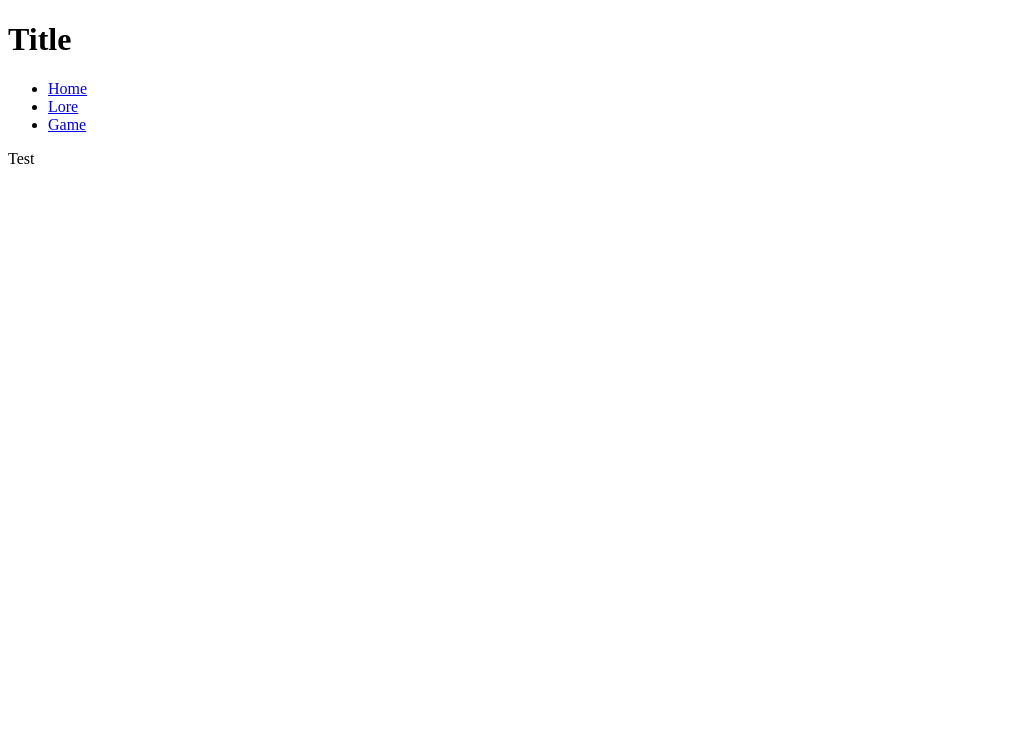
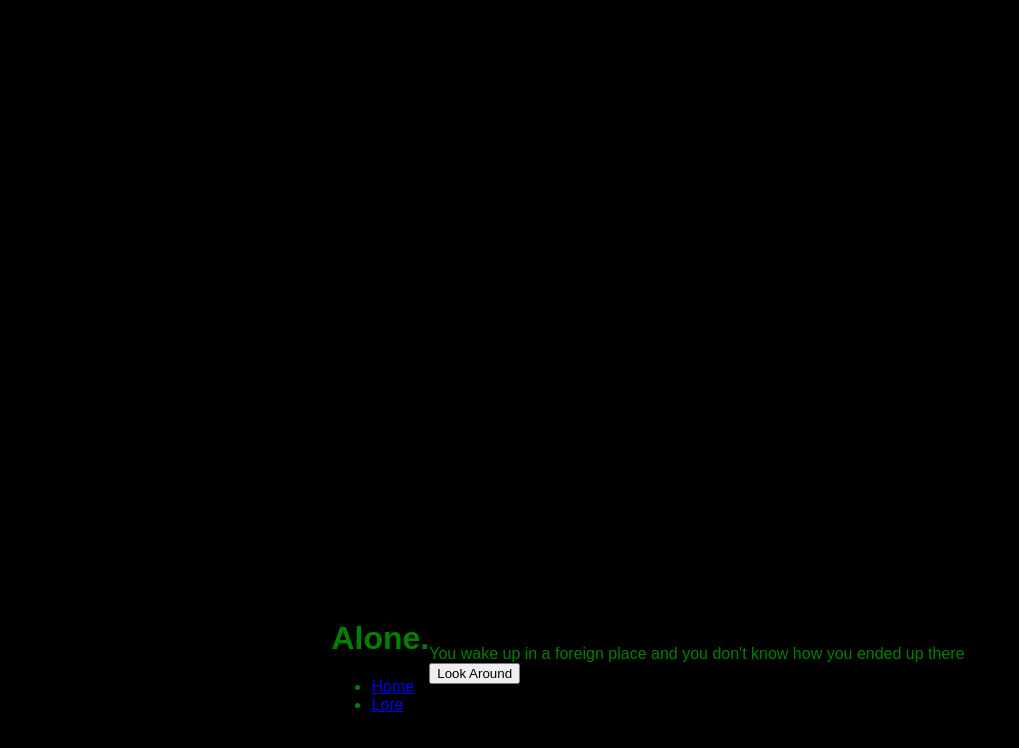
Before and after one commit to ThatLinuxNerd/Alone., a plain HTML site: page Game.html in a window 1280 px wide. Shown: the whole page, without its empty margins (0-1019 px from the left). Drawn offline with Linux system fonts and the light colour scheme.

Commit message:
Update Game.html

```diff
--- a/Game.html
+++ b/Game.html
@@ -1,6 +1,6 @@
 <!-- Project by Christopher Ferguson, Xavier Pittman,
      Christian Davlin, and Robert Fellows
-     Created for Kent Hack Enough 2022
+     Created for Kent Hack Enough 2022 -->
      <!DOCTYPE html>
      <html lang="en">
      <head>
@@ -12,6 +12,20 @@
          <title>Alone</title>
      </head>
      <body>
+        <!--
+        <div id="Body"
+            <header>
+              <h1>Alone.</h1>
+            </header>
+        <div id="navigation">
+            <nav>
+                <ul>
+                    <li><a href="index.html">Home</a></li>
+                    <li><a href="lore.html">Lore</a></li>
+                </ul>
+            </nav>
+        </div>
+        -->
         <div id="Body">
             <header>
                 <h1>Alone.</h1>
@@ -23,30 +37,16 @@
                 </nav>
             </header>
         </div>
+        <main>
+            <div class="contaner">
+            <div id="text">Text</div>
+            <div id="option-buttons" class="btn-grid">
+                <button class="btn">Option 1</button>
+                <button class="btn">Option 2</button>
+                <button class="btn">Option 3</button>
+                <button class="btn">Option 4</button>
+            </div>
+            </div>
+        </main>
      </body>
-     </html>-->
-
-    <!DOCTYPE html>
-    <html lang="en">
-    <head>
-        <meta charset="UTF-8">
-        <meta http-equiv="X-UA-Compatible" content="IE=edge">
-        <meta name="viewport" content="width=device-width, initial-scale=1.0">
-        <title>Document</title>
-     </head>
-     <body>
-         <header>
-             <h1>Title</h1>
-             <nav>
-                <ul>
-                    <li><a href="index.html">Home</a></li>
-                    <li><a href="lore.html">Lore</a></li>
-                    <li><a href="Game.html">Game</a></li>
-                </ul>
-            </nav>
-        </header>
-    <main>
-        <p>Test</p>
-    </main>
-</body>
-</html>
+     </html>
```
